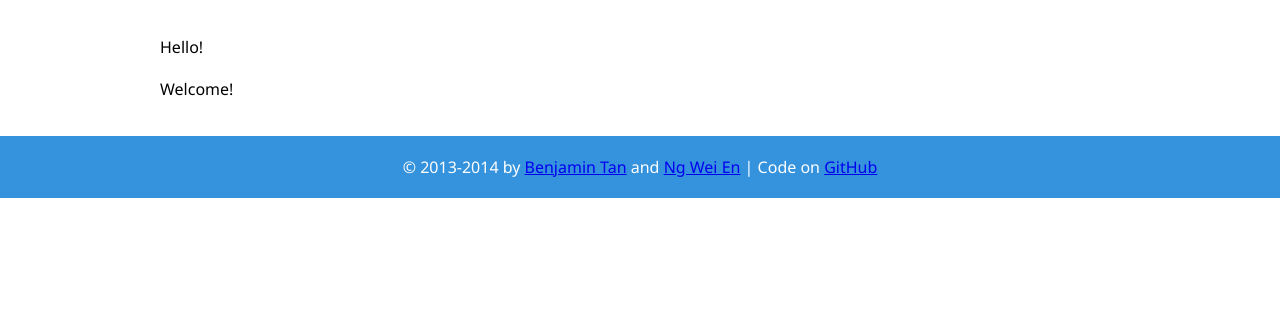
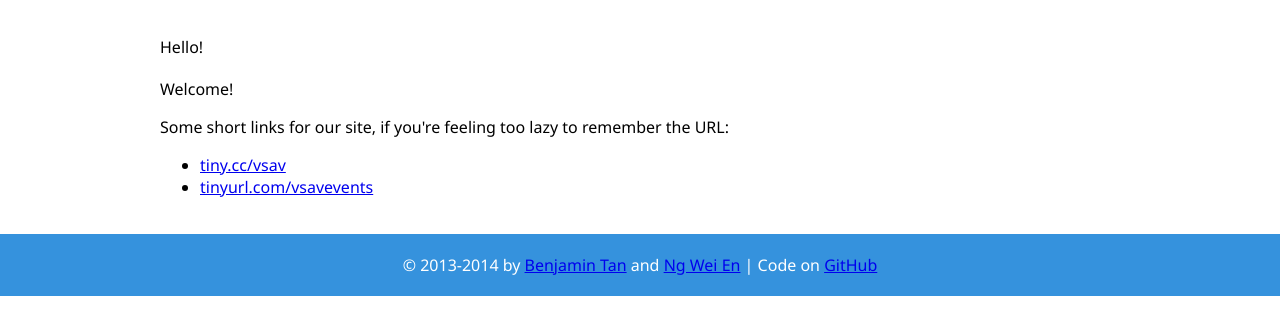
Before and after one commit to bnjmnt4n/vsavevents, a Python web app: template templates/home.html in a window 1280 px wide. Shown: the part 105-440 px from the top of the page. Run offline with Jinja, Linux system fonts and the light colour scheme; the template is opened without the code that fills it, so the values that code supplies are empty.

Commit message:
Add shortlinks

```diff
--- a/templates/home.html
+++ b/templates/home.html
@@ -1,4 +1,12 @@
 {% extends 'templates/base.html' %}
 {% block content %}
 <p>Welcome!</p>
+
+<p>
+Some short links for our site, if you're feeling too lazy to remember the URL:
+  <ul>
+    <li><a href="http://tiny.cc/vsav">tiny.cc/vsav</a></li>
+    <li><a href="http://tinyurl.com/vsavevents">tinyurl.com/vsavevents</a></li>
+  </ul>
+</p>
 {% endblock content %}
```
